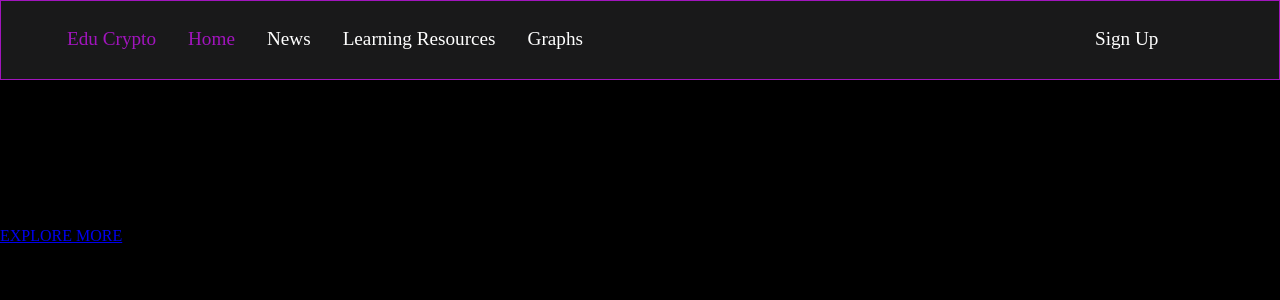
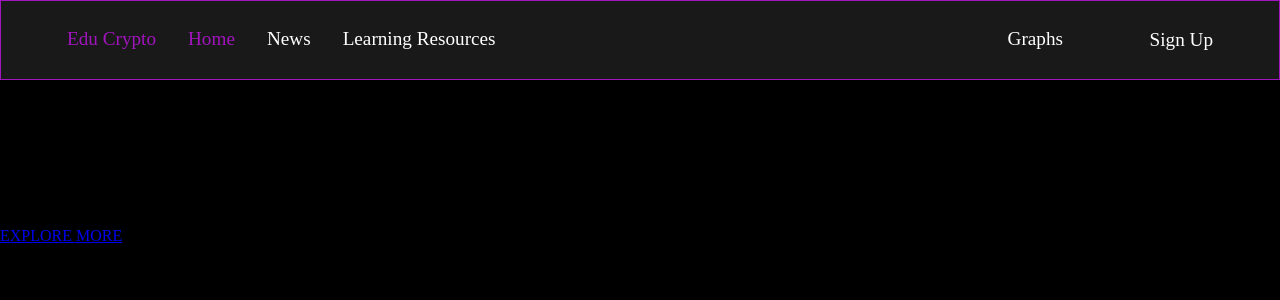
Before and after one commit to Metry630/stock-websitev3, a React (Create React App) app in the folder stock-websitev2/: page / in a window 1280 px wide. Shown: the top 300 px of the page. Built offline with nearby package versions, Linux system fonts and the light colour scheme.

Commit message:
Update Navbar.js

```diff
--- a/stock-websitev2/src/components/Navbar.js
+++ b/stock-websitev2/src/components/Navbar.js
@@ -27,13 +27,13 @@ function Navbar() {
             <ul className={click ? "nav-menu active" : "nav-menu"}>
             <li className="nav-item">
                 <NavLink
-                  to="/"
+                  to="/#"
                   className={({ isActive }) =>
                     "nav-links" + (isActive ? " activated" : "")
                   }
                   onClick={closeMobileMenu}
                 >
-                  Edu Crypto
+                  <span class="bolded">Edu Crypto</span>
                 </NavLink>
               </li>
               <li className="nav-item">
@@ -44,7 +44,7 @@ function Navbar() {
                   }
                   onClick={closeMobileMenu}
                 >
-                  Home
+                  <span class="bolded">Home</span>
                 </NavLink>
               </li>
               <li className="nav-item">
@@ -55,7 +55,7 @@ function Navbar() {
                   }
                   onClick={closeMobileMenu}
                 >
-                  News
+                  <span class="bolded">News</span>
                 </NavLink>
               </li>
               <li className="nav-item">
@@ -66,7 +66,7 @@ function Navbar() {
                   }
                   onClick={closeMobileMenu}
                 >
-                  Learning Resources
+                  <span class="bolded">Learning Resources</span>
                 </NavLink>
               </li>
               <li className="nav-item">
@@ -77,10 +77,12 @@ function Navbar() {
                   }
                   onClick={closeMobileMenu}
                 >
-                  Graphs
+                  <span class="bolded">Graphs</span>
                 </NavLink>
               </li>
-              <li className="nav-item">
+              </ul>
+
+              <a class="cta">
                 <NavLink
                   to="/signup"
                   className={({ isActive }) =>
@@ -88,10 +90,10 @@ function Navbar() {
                   }
                   onClick={closeMobileMenu}
                 >
-                  Sign Up
+                  <span class="bolded-a">Sign Up</span>
                 </NavLink>
-              </li>
-            </ul>
+              </a>
+            {/* </ul> */}
           </div>
         </nav>
       </IconContext.Provider>
```
